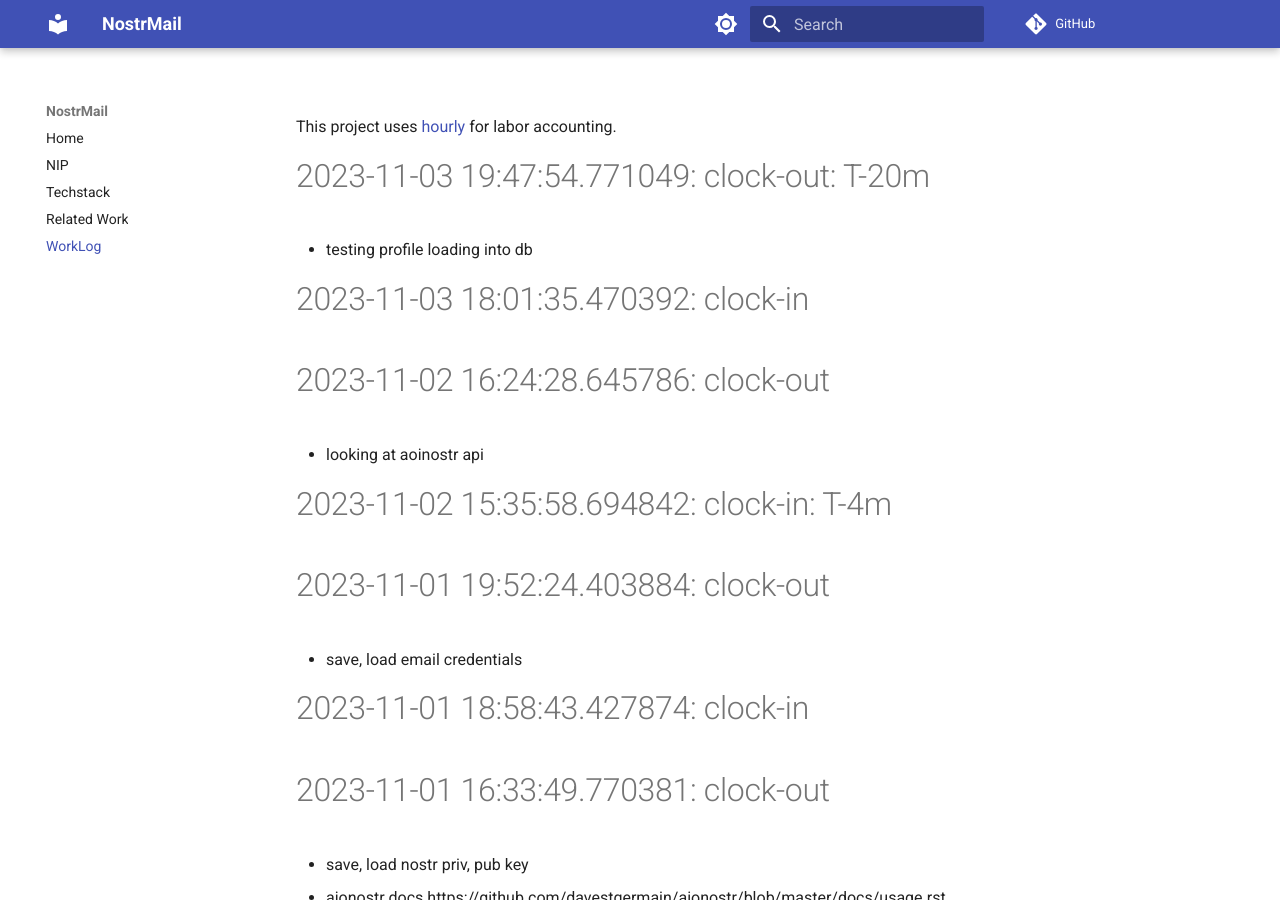
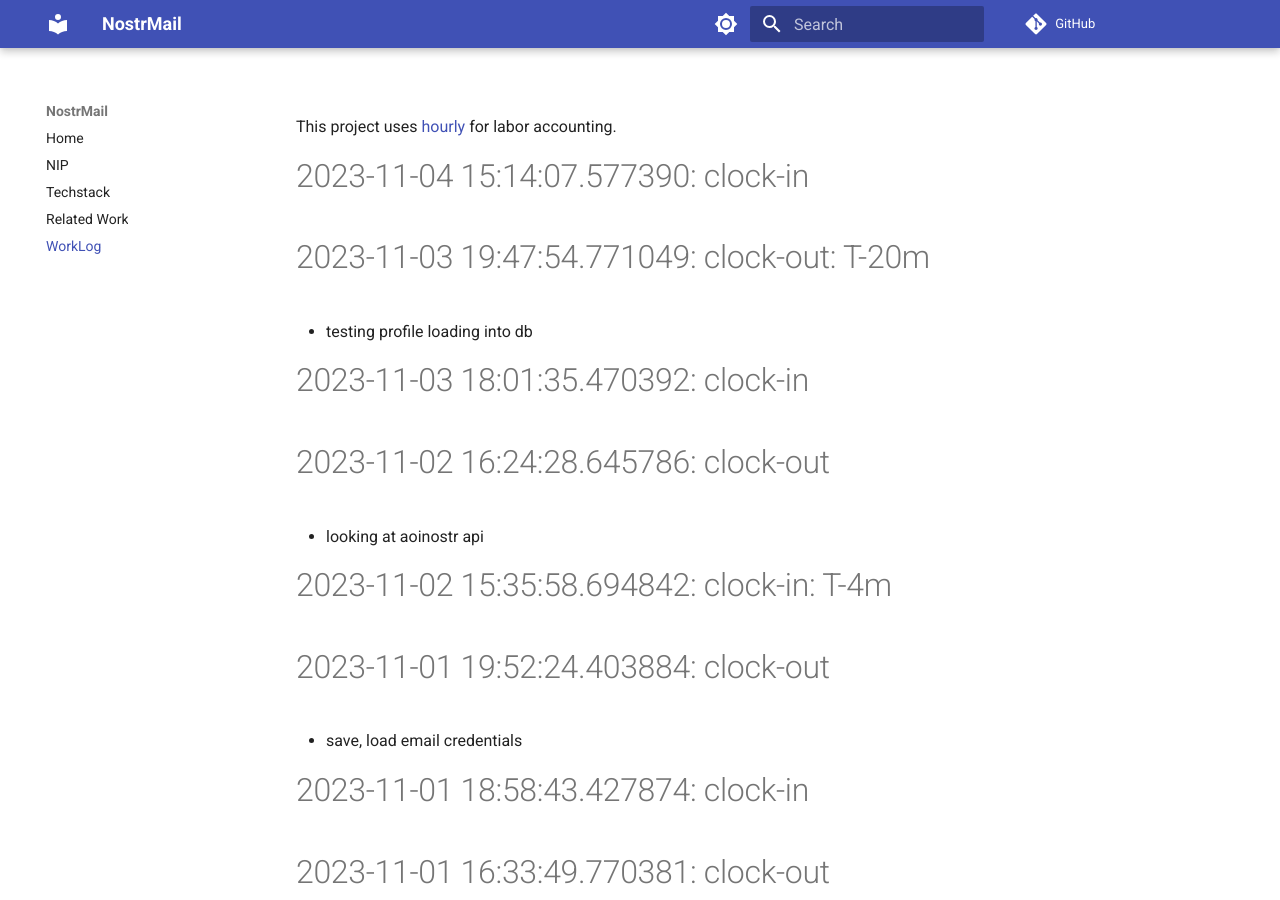
Before and after one commit to asherp/nostr-mail, an MkDocs documentation site: the page built from docs/WorkLog.md, in a window 1280 px wide and 900 px high. Built offline with MkDocs 1.6.1 and Material for MkDocs 9.7.7, drawn with Linux system fonts in a browser that asks for light colours; comment, search, counter and statistics services are not loaded.

Commit message:
clock-in

```diff
--- a/WorkLog.md
+++ b/WorkLog.md
@@ -1,3 +1,6 @@
+
+# 2023-11-04 15:14:07.577390: clock-in
+
 # 2023-11-03 19:47:54.771049: clock-out: T-20m
 
 * testing profile loading into db
```
